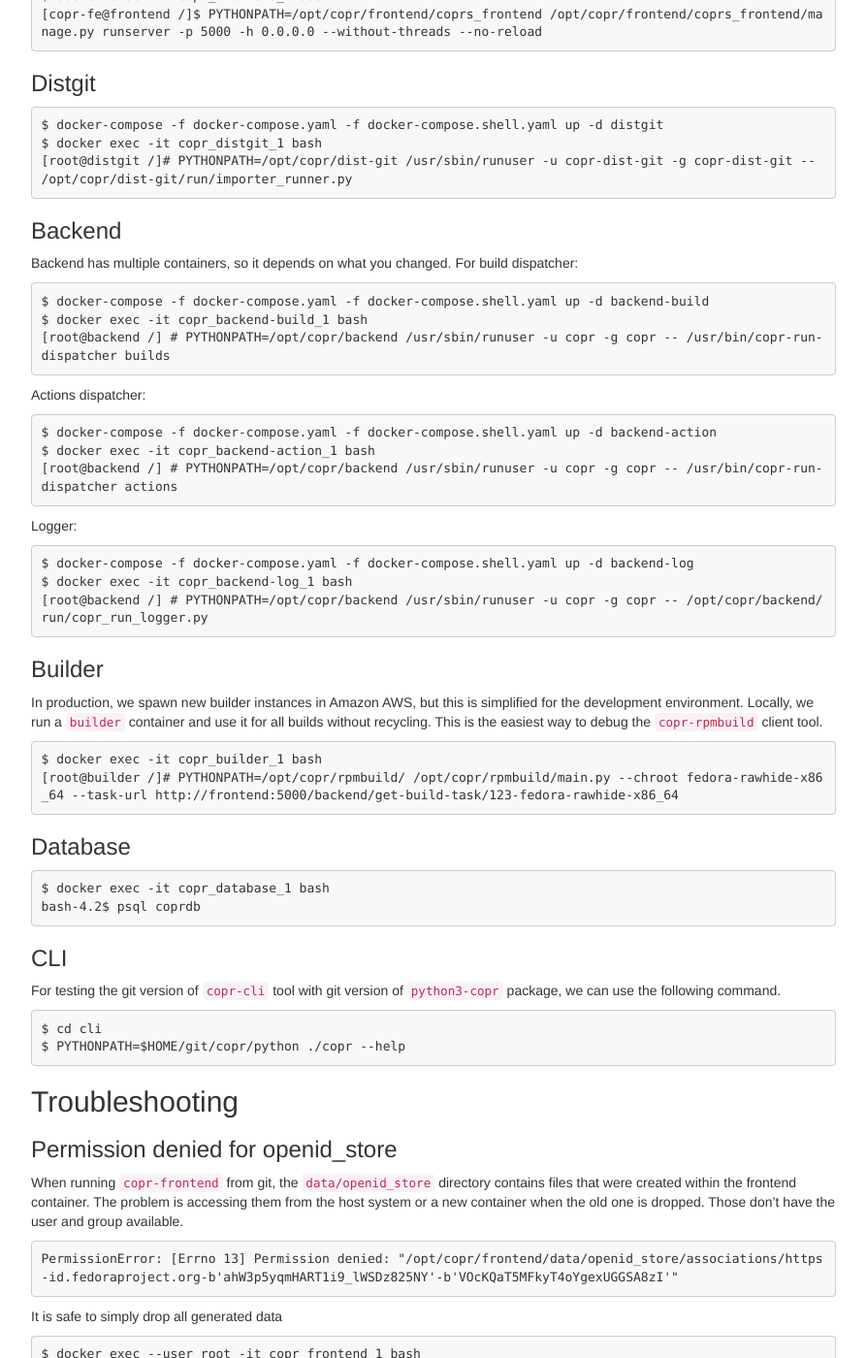
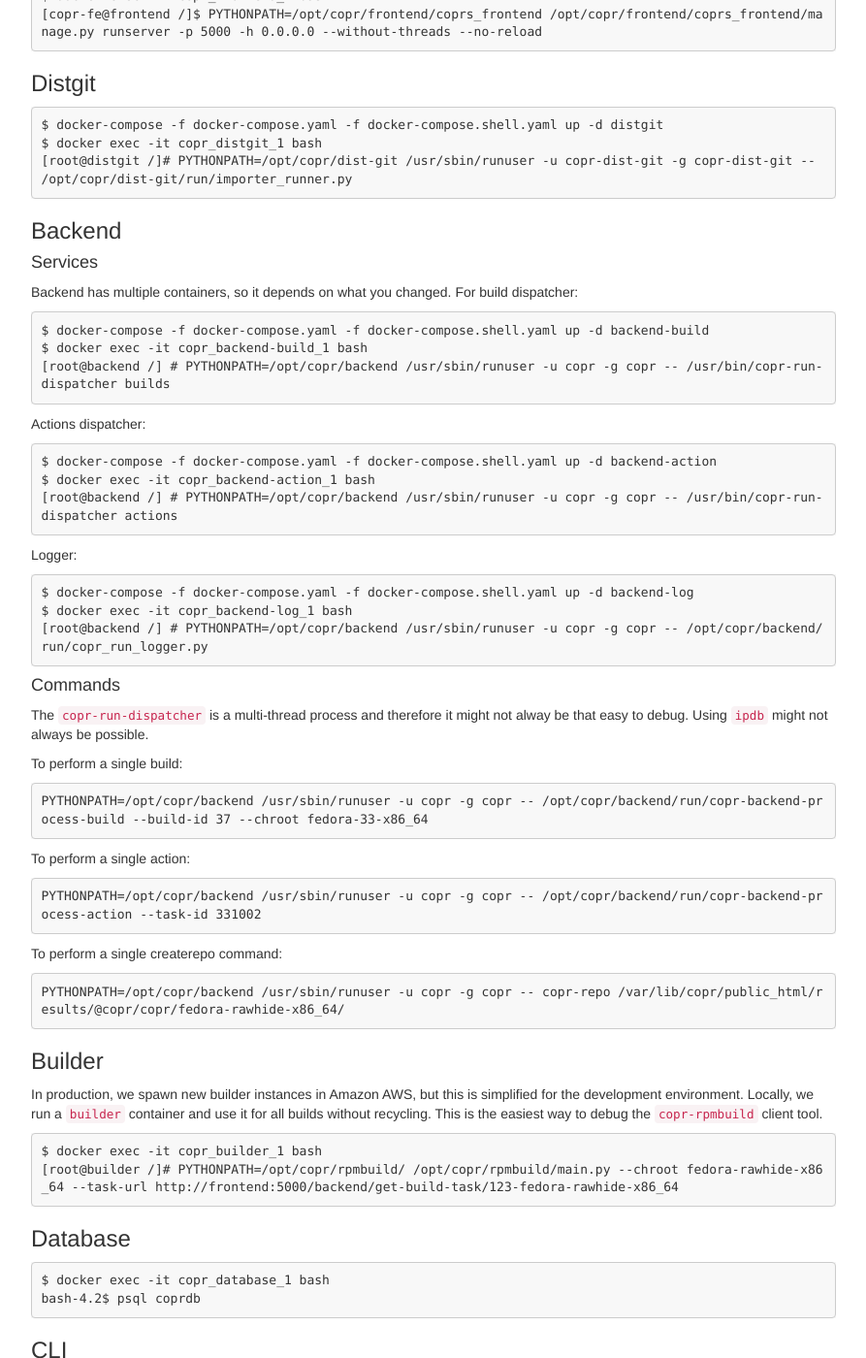
Before and after one commit to FrostyX/frostyx.github.io, a Jekyll site: the page built from _posts/2020-12-31-copr-docker-compose-without-supervisord.md, in a window 1280 px wide and 1400 px high, scrolled down 1678 px. Shown: the whole window at 97% size, without its empty margins (193-1086 px from the left). Built offline with Jekyll 4.4.1, drawn with Linux system fonts in a browser that asks for light colours; nearby versions of some CDN libraries; comment, search, counter and statistics services are not loaded; some of the changed text lies outside the part shown.

Commit message:
Mention copr-backend-process-* and copr-repo commands

````diff
--- a/_posts/2020-12-31-copr-docker-compose-without-supervisord.md
+++ b/_posts/2020-12-31-copr-docker-compose-without-supervisord.md
@@ -131,6 +131,8 @@
 
 ### Backend
 
+#### Services
+
 Backend has multiple containers, so it depends on what you changed. For build dispatcher:
 
 ```
@@ -153,6 +155,29 @@
 $ docker-compose -f docker-compose.yaml -f docker-compose.shell.yaml up -d backend-log
 $ docker exec -it copr_backend-log_1 bash
 [root@backend /] # PYTHONPATH=/opt/copr/backend /usr/sbin/runuser -u copr -g copr -- /opt/copr/backend/run/copr_run_logger.py
+```
+
+#### Commands
+
+The `copr-run-dispatcher` is a multi-thread process and therefore it might not
+alway be that easy to debug. Using `ipdb` might not always be possible.
+
+To perform a single build:
+
+```
+PYTHONPATH=/opt/copr/backend /usr/sbin/runuser -u copr -g copr -- /opt/copr/backend/run/copr-backend-process-build --build-id 37 --chroot fedora-33-x86_64
+```
+
+To perform a single action:
+
+```
+PYTHONPATH=/opt/copr/backend /usr/sbin/runuser -u copr -g copr -- /opt/copr/backend/run/copr-backend-process-action --task-id 331002
+```
+
+To perform a single createrepo command:
+
+```
+PYTHONPATH=/opt/copr/backend /usr/sbin/runuser -u copr -g copr -- copr-repo /var/lib/copr/public_html/results/@copr/copr/fedora-rawhide-x86_64/
 ```
 
 ### Builder
````
Also changed, not shown: other parts of _posts/2020-12-31-copr-docker-compose-without-supervisord.md (+1 -1 lines).
